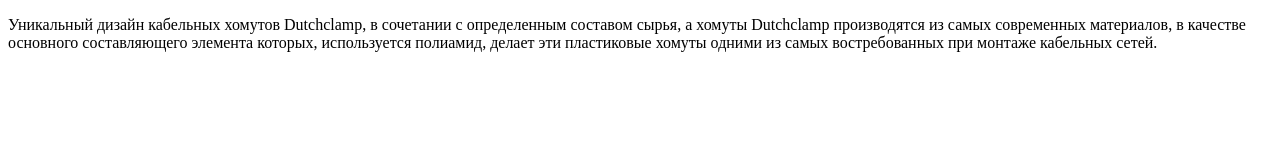
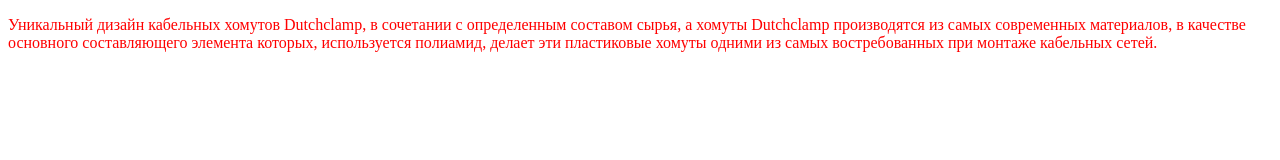
Before and after one commit to rockdawg/Dutchclamp, a plain HTML site: page index.html in a window 1280 px wide. Drawn offline with Linux system fonts and the light colour scheme.

Commit message:
Добавил CSS

```diff
--- /dev/null
+++ b/css/styles_main.css
@@ -0,0 +1,3 @@
+p {
+  color: red;
+}
--- a/index.html
+++ b/index.html
@@ -3,8 +3,10 @@
   <head>
     <meta charset="utf-8">
     <title>Dutchclamp - Кабельные хомуты</title>
+    <link rel="stylesheet" href="./css/styles_main.css">
   </head>
   <body>
-    <p>Уникальный дизайн кабельных хомутов Dutchclamp, в сочетании с определенным составом сырья, а хомуты Dutchclamp производятся из самых современных материалов, в качестве основного составляющего элемента которых, используется полиамид, делает эти пластиковые хомуты одними из самых востребованных при монтаже кабельных сетей.</p>
+    <p>Уникальный дизайн кабельных хомутов Dutchclamp, в сочетании с определенным составом сырья, а хомуты Dutchclamp производятся из самых современных материалов, в качестве основного составляющего элемента которых, используется полиамид, делает эти пластиковые хомуты одними из самых востребованных при монтаже кабельных сетей.
+    </p>
   </body>
 </html>
```
